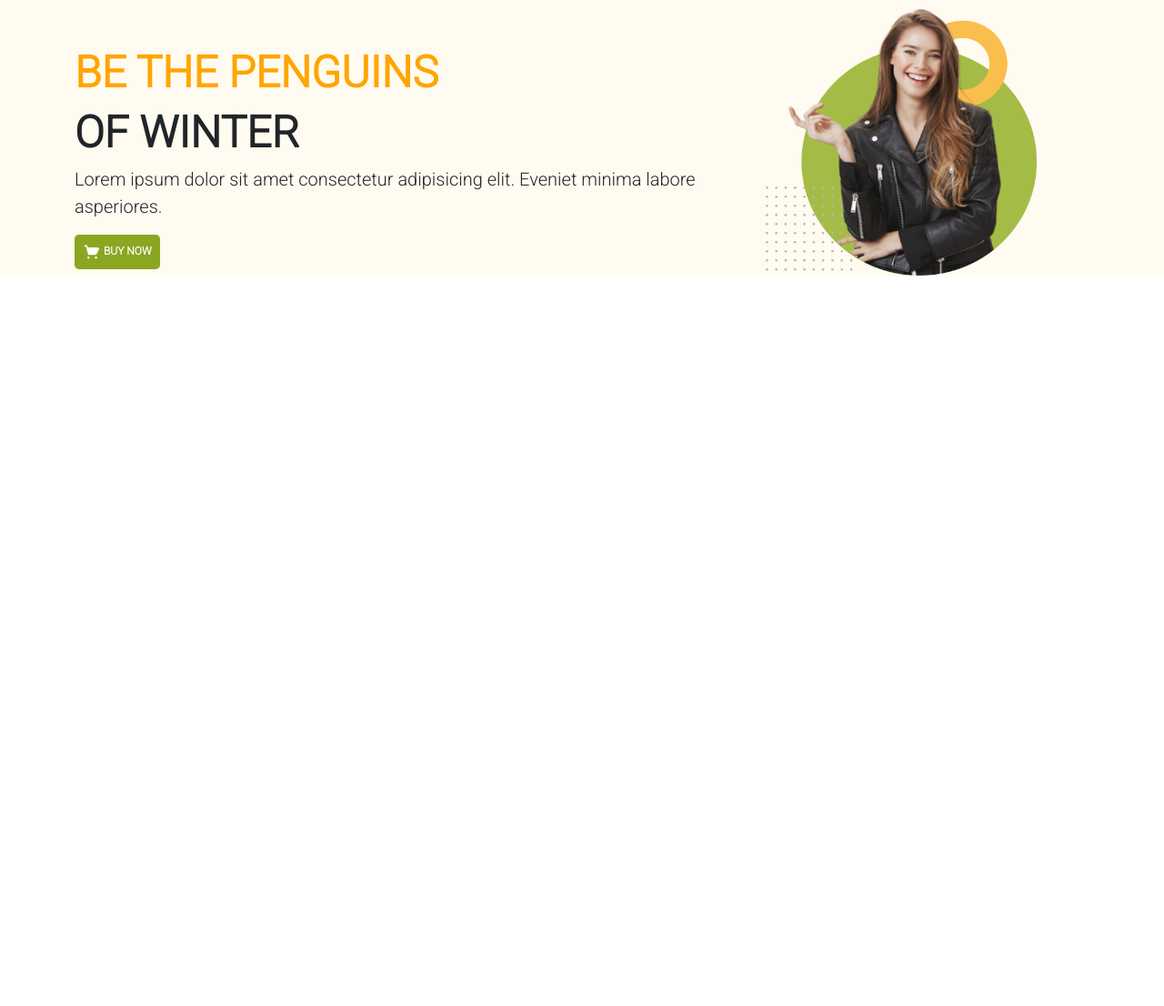
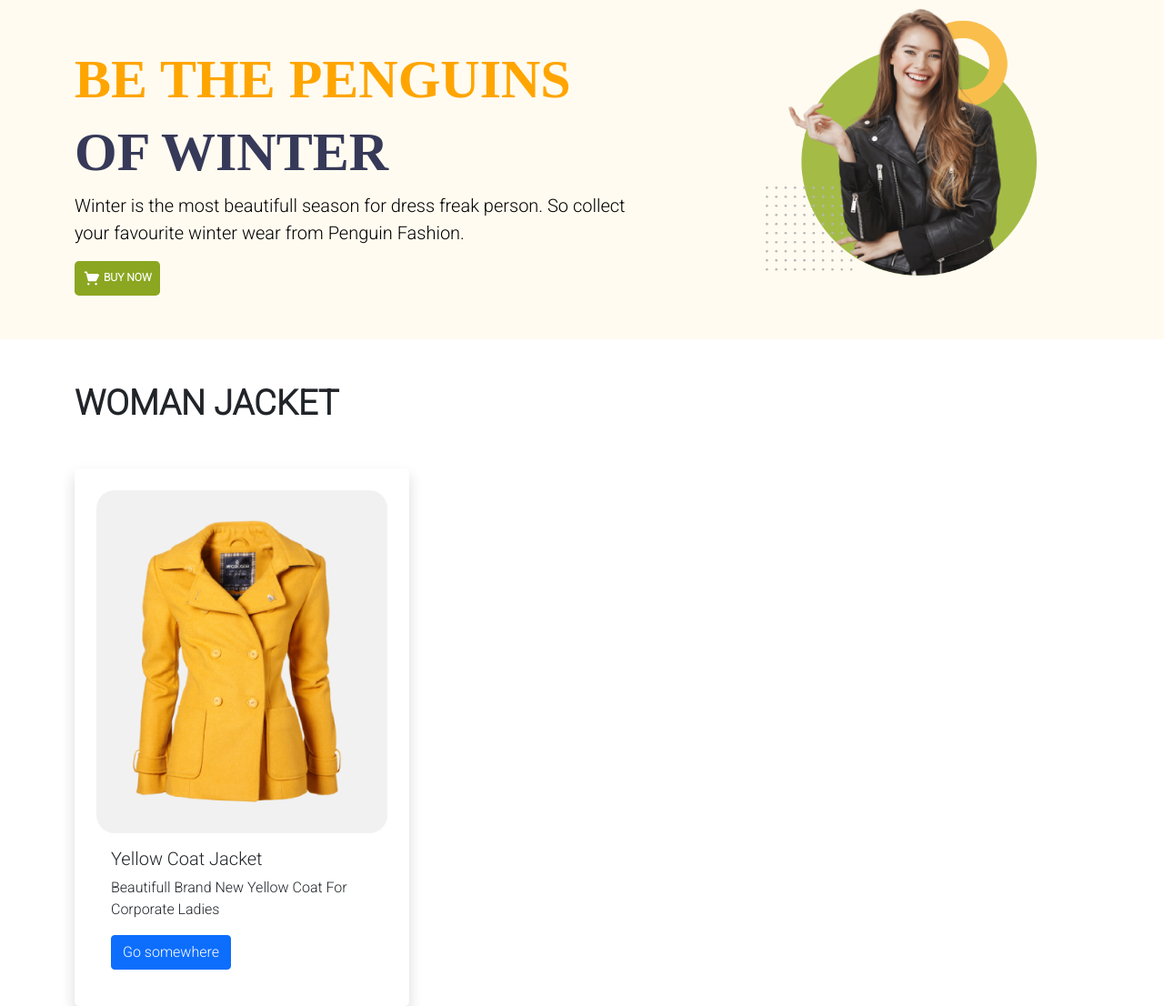
Before and after one commit to Mahbub-Ferdous/penguin-fashion-ecomerce-bootstrap5, a plain HTML site: page index.html in a window 1280 px wide. Shown: the part 85-1191 px from the top of the page at 91% size. Before the commit the page ends 800 px from the top, so only its background shows below. Drawn offline with nearby package versions, Linux system fonts and the light colour scheme.

Commit message:
first card added

```diff
--- a/css/styles.css
+++ b/css/styles.css
@@ -12,7 +12,7 @@ google-font-roboto-api
   font-family: "Roboto", sans-serif;
 }
 
-section {
+body > .sec-color {
   background-color: #fffbf0;
 }
 ul .nav-item {
@@ -27,18 +27,20 @@ ul .nav-item {
   font-size: 12px;
 }
 .section-details .heading {
+  font-family: "Bebas Neue";
+  font-style: normal;
   color: orange;
-  font-weight: 700;
-  font-size: 3rem;
+  font-size: 60px;
 }
-.section-details .heading-1 {
-  color: ;
-  font-weight: 700;
-  font-size: 4rem;
+.section-details .text-color {
+  color: #363958;
+  font-family: "Bebas Neue";
+  font-style: normal;
 }
-
-@media (min-width: 544px) {
-  h1 {
-    font-size: 1.5rem;
-  } /*1rem = 16px*/
+main h1 {
+  font-size: 38px;
 }
+.card > .bg-pic {
+  background-color: #f1f1f1;
+  border-radius: 20px;
+}
--- a/index.html
+++ b/index.html
@@ -20,7 +20,11 @@
     <title>Penguin Fashion</title>
   </head>
   <body>
-    <section>
+    <section class="pb-5 sec-color">
+      <!------------------
+       navbar-starts
+    ------------------->
+
       <header>
         <nav class="navbar navbar-expand-lg navbar-light py-4">
           <div class="container">
@@ -55,17 +59,24 @@
           </div>
         </nav>
       </header>
+      <!------------------
+       navbar-ends
+      ------------------->
+
       <!------------------------
         Be-the-penguins-starts
       ---------------------- -->
+
       <div class="container">
         <div class="row">
           <div class="col-lg-8 col-md-6 col-sm-12 col-12 section-details">
-            <h1 class="heading fs-sm-1">BE THE PENGUINS</h1>
-            <h1 class="heading text-body">OF WINTER</h1>
-            <p class="text-dark fw-light fs-5">
-              Lorem ipsum dolor sit amet consectetur adipisicing elit. Eveniet
-              minima labore asperiores.
+            <h1 class="heading fw-bolder">BE THE PENGUINS</h1>
+            <h1 class="heading text-color fw-bolder">OF WINTER</h1>
+            <p class="text-black fw-light fs-5">
+              Winter is the most beautifull season for dress freak person. So
+              collect<br /><span
+                >your favourite winter wear from Penguin Fashion.</span
+              >
             </p>
             <button
               type="button"
@@ -96,9 +107,46 @@
         </div>
       </div>
       <!------------------------
-        Be-the-penguins-starts
+        Be-the-penguins-ends
       ---------------------- -->
     </section>
+    <main class="container bg-white">
+      <section>
+        <!----------------------
+          Woman-Jacket-starts
+        ----------------------->
+        <h1 class="text-color fw-bolder my-5">WOMAN JACKET</h1>
+        <div class="row">
+          <div class="col">
+            <div
+              class="card p-4 border-0 shadow rounded-3 bg-white"
+              style="width: 23rem"
+            >
+              <div class="bg-pic p-3">
+                <img
+                  src="images/jacket-1.png"
+                  class="card-img-top img-fluid p-3"
+                  alt="..."
+                  width="203"
+                  height="270"
+                />
+              </div>
+              <div class="card-body">
+                <h5 class="card-title">Yellow Coat Jacket</h5>
+                <p class="card-text">
+                  Beautifull Brand New Yellow Coat For Corporate Ladies
+                </p>
+                <a href="#" class="btn btn-primary">Go somewhere</a>
+              </div>
+            </div>
+          </div>
+        </div>
+
+        <!----------------------
+          Woman-Jacket-ends
+        ----------------------->
+      </section>
+    </main>
 
     <!-------------------------------
         Bootstrap-Javascript-CDN
```
